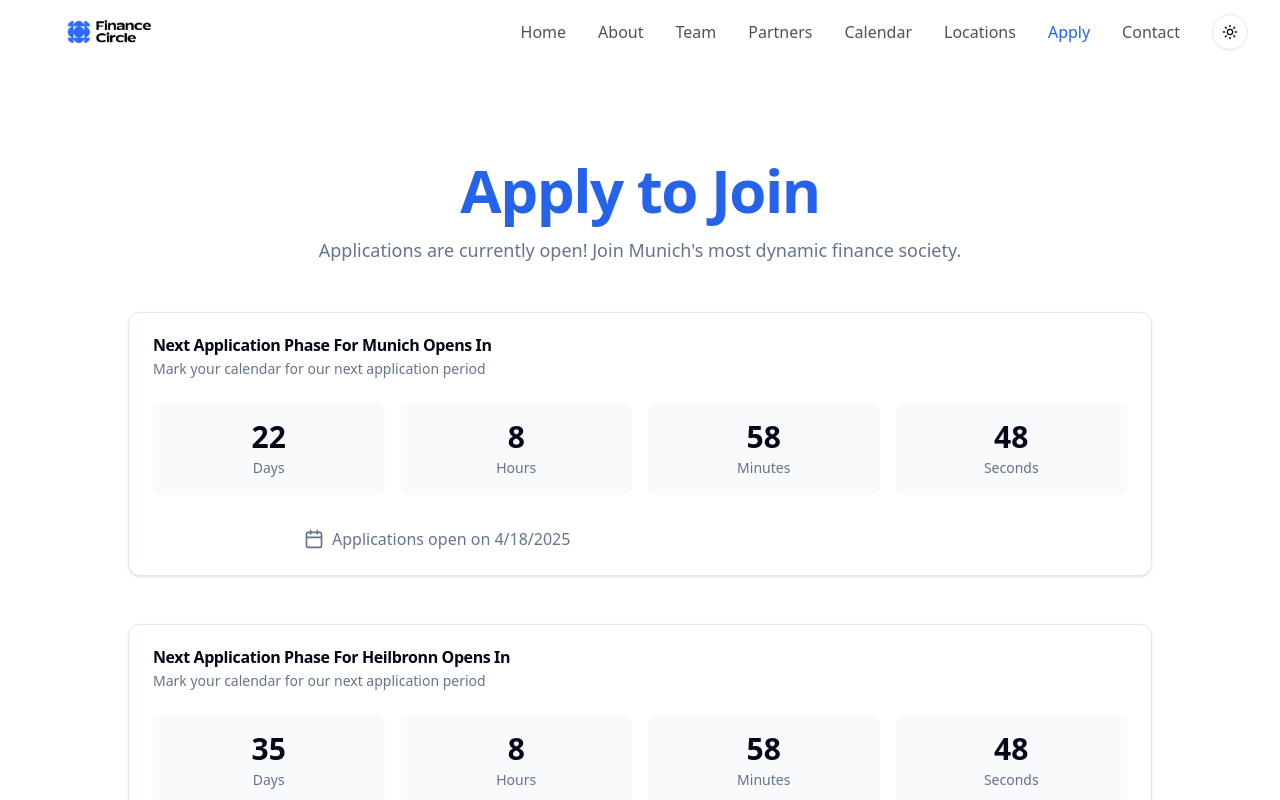
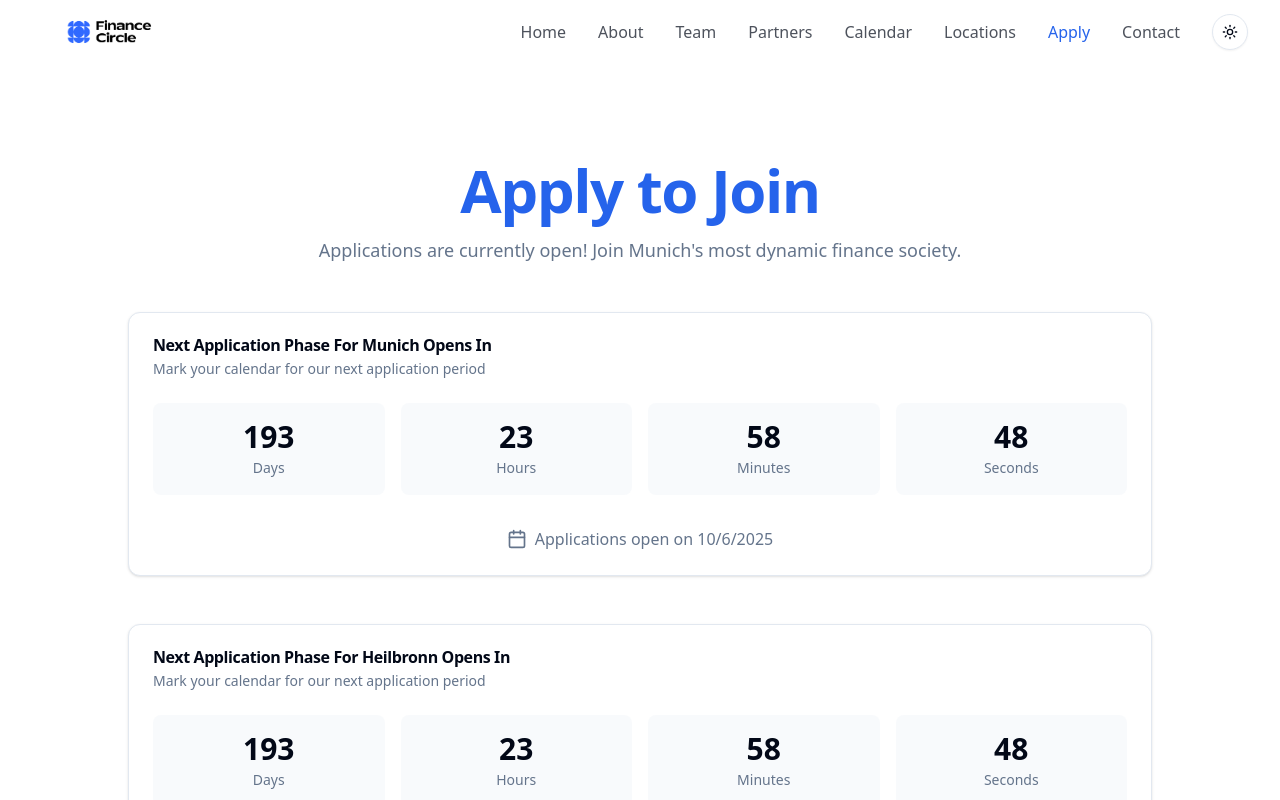
Before and after one commit to munichfinancecircle/website, a Next.js app in the folder my-app/: page /apply in a window 1280 px wide. Shown: the top 800 px of the page. Built offline with nearby package versions, Linux system fonts and the light colour scheme.

Commit message:
Integrated New Application

```diff
--- a/my-app/app/apply/page.tsx
+++ b/my-app/app/apply/page.tsx
@@ -15,19 +15,19 @@ import ApplicationCard from "@/components/ApplicationCard"
 const applicationDataMunich = {
   city: "Munich",
   isActive: true,
-  googleFormUrl: "https://docs.google.com/forms/d/e/1FAIpQLSfpf4gUKL-qg22tTpWSP6nmbGgAK2PpOKHYzho6S9N8EQ7b4g/viewform?usp=dialog",
-  nextDeadline: new Date("2025-05-09T23:59:59"),
-  nextApplicationPhase: new Date("2025-04-18T00:00:00"),
-  applicationTime: 21 // in days
+  googleFormUrl: "https://forms.gle/gg5NheXTZgSqirok8",
+  nextDeadline: new Date("2025-10-30T23:59:59"),
+  nextApplicationPhase: new Date("2025-10-06T15:00:00"),
+  applicationTime: 24 // in days
 }
 
 const applicationDataHeilbronn = {
   city: "Heilbronn",
   isActive: true,
   googleFormUrl: "https://docs.google.com/forms/d/e/1FAIpQLSdg5y5AIUKZRnciGY44bGeajOyLz7eh0fD9S67lRR6zsSkZjg/viewform?usp=dialog",
-  nextDeadline: new Date("2025-05-20T23:59:59"),
-  nextApplicationPhase: new Date("2025-05-01T00:00:00"),
-  applicationTime: 19 // in days
+  nextDeadline: new Date("2025-10-30T23:59:59"),
+  nextApplicationPhase: new Date("2025-10-06T15:00:00"),
+  applicationTime: 24 // in days
 }
 
 
--- a/my-app/components/ApplicationCard.tsx
+++ b/my-app/components/ApplicationCard.tsx
@@ -100,9 +100,11 @@ type ApplicationData = {
                 </Button>
               </Link>
             ) : (
+              <div className="flex justify-center">
               <div className="flex items-center gap-2 text-muted-foreground w-full sm:w-auto flex-1">
                 <Calendar className="h-5 w-5" />
                 <span>Applications open on {data.nextApplicationPhase.toLocaleDateString()}</span>
+              </div>
               </div>
             )}
           </div>
```
